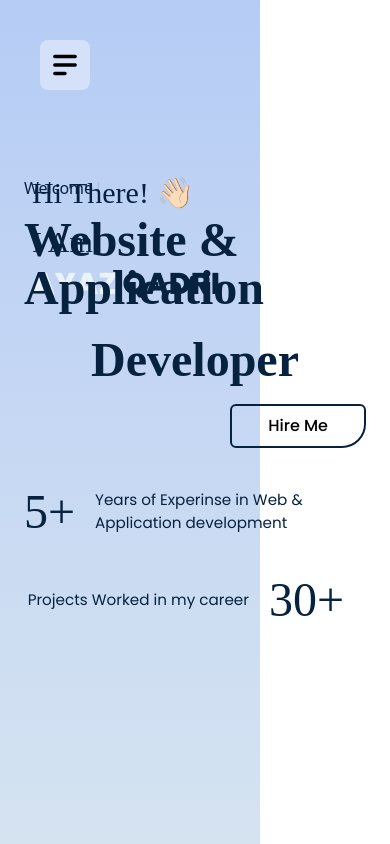
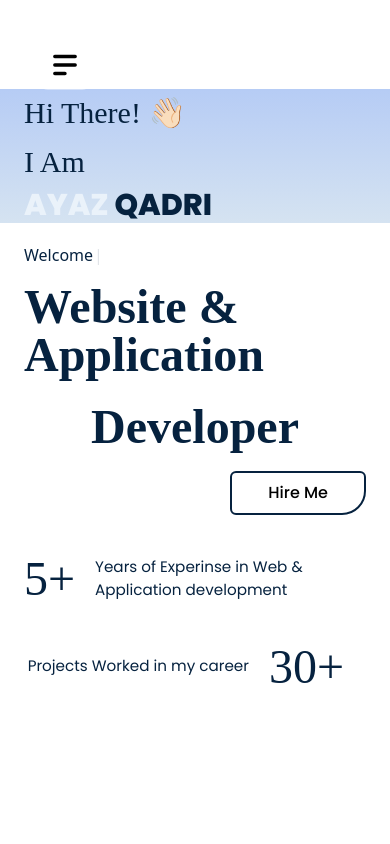
Before and after one commit to AyazQadri/AQ-Portfolio, a React (Vite) app: page / in a window 390 px wide. Shown: the top 844 px of the page. Built offline with nearby package versions, Linux system fonts and the light colour scheme; a web font is replaced by a local one.

Commit message:
Updated Responsiveness

```diff
--- a/src/components/Hero.jsx
+++ b/src/components/Hero.jsx
@@ -85,49 +85,47 @@
 
 // export default Hero;
 
-
-
 // import content
 import { useEffect } from "react";
 import { content } from "../Content";
 import Typewriter from "typewriter-effect";
-import Spline from '@splinetool/react-spline';
+import Spline from "@splinetool/react-spline";
 
 const Hero = () => {
   const { hero } = content;
 
   return (
     <section id="home" className="overflow-hidden">
-      <div className="min-h-screen relative flex md:flex-row flex-col-reverse md:items-end justify-center">
+      <div className="min-h-screen relative flex md:flex-row flex-col md:items-end justify-center">
+        {/* First Column */}
         <div
           data-aos="slide-right"
           data-aos-delay="1200"
-          className="absolute h-full md:w-4/12 w-8/12 top-0 left-0 bg-primaryLinear bottom-0 -z-10"
+          className="h-full md:w-4/12 w-full md:absolute md:top-0 md:left-0 md:bottom-0 md:-z-10 bg-primaryLinear flex items-center"
         >
-          <div className="absolute top-[20%] right-8 left-8">
+          <div className="px-6 md:absolute md:top-[20%] md:right-8 md:left-8">
             <h4 className="heading">
               Hi There!{" "}
               <span className="wave" role="img" aria-labelledby="wave">
                 👋🏻
               </span>
             </h4>
-          <h4 className="heading">
-            I Am
-          </h4>
-          <h1 className=" text-[#EAF2FA]">
+            <h4 className="heading">I Am</h4>
+            <h1 className="text-[#EAF2FA]">
               {hero.firstName}{" "}
               <span className="text-dark_primary">{hero.LastName}</span>
             </h1>
           </div>
         </div>
 
-        <div className="pb-16 px-6 pt-5" data-aos="fade-down">
+        {/* Second Column */}
+        <div className="pb-16 px-6 pt-5 w-full md:w-8/12" data-aos="fade-down">
           <Typewriter
             options={{
               strings: ["Welcome to my Portfolio!"],
               autoStart: true,
               loop: true,
-              deleteSpeed: 60,
+              deleteSpeed: 60
             }}
           />
           <div className="mt-4">
@@ -148,8 +146,9 @@ const Hero = () => {
                 key={i}
                 data-aos="fade-down"
                 data-aos-delay={i * 300}
-                className={`flex items-center w-80 gap-5
-            ${i === 1 && " flex-row-reverse text-right"}  `}
+                className={`flex items-center w-80 gap-5 ${
+                  i === 1 && "flex-row-reverse text-right"
+                }`}
               >
                 <h3>{content.count}</h3>
                 <p>{content.text}</p>
@@ -157,15 +156,6 @@ const Hero = () => {
             ))}
           </div>
         </div>
-
-        {/* sec col */}
-        {/* <div className="md:h-[37rem] h-96"> */}
-          {/* <img
-            src={hero.image}
-            data-aos="slide-up"
-            alt="..."
-            className="h-full object-cover" />*/}
-        {/* </div> */}
       </div>
     </section>
   );
```
Lines whose indentation alone changed are shown as unchanged.
